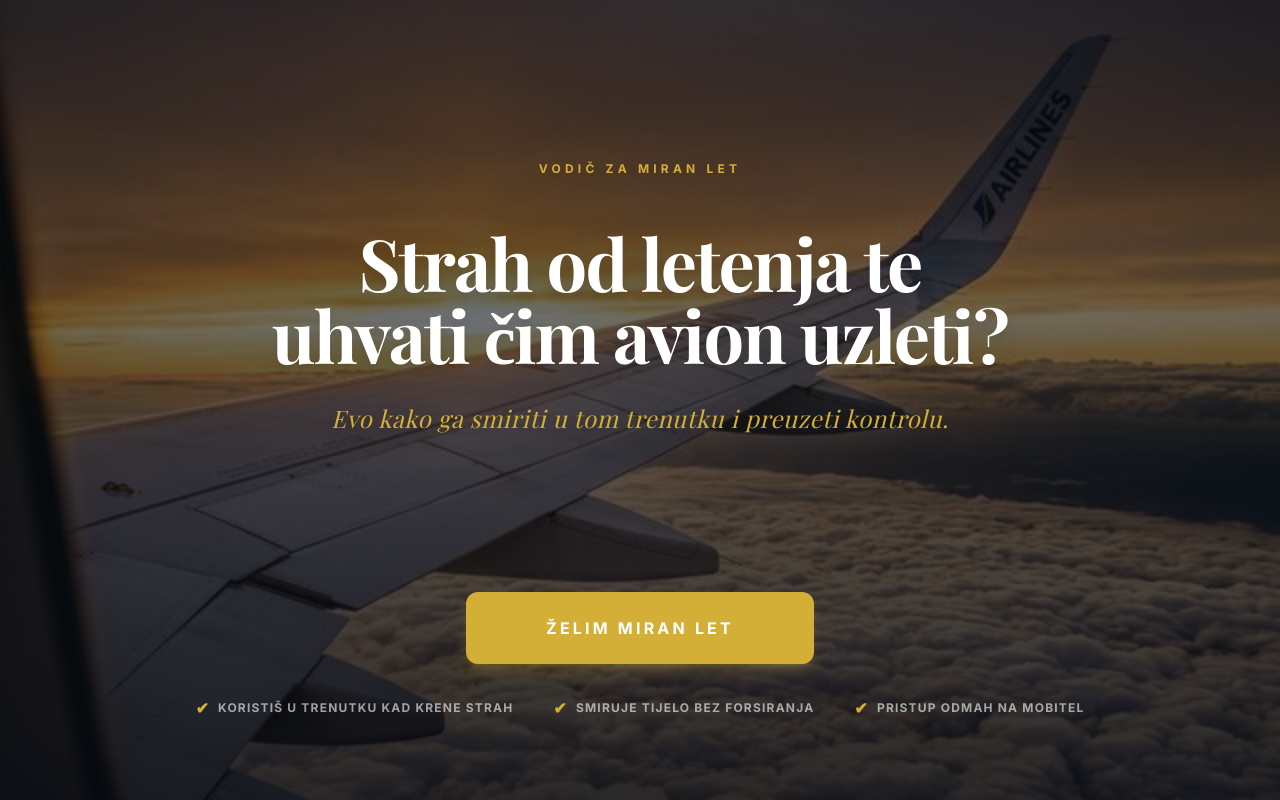
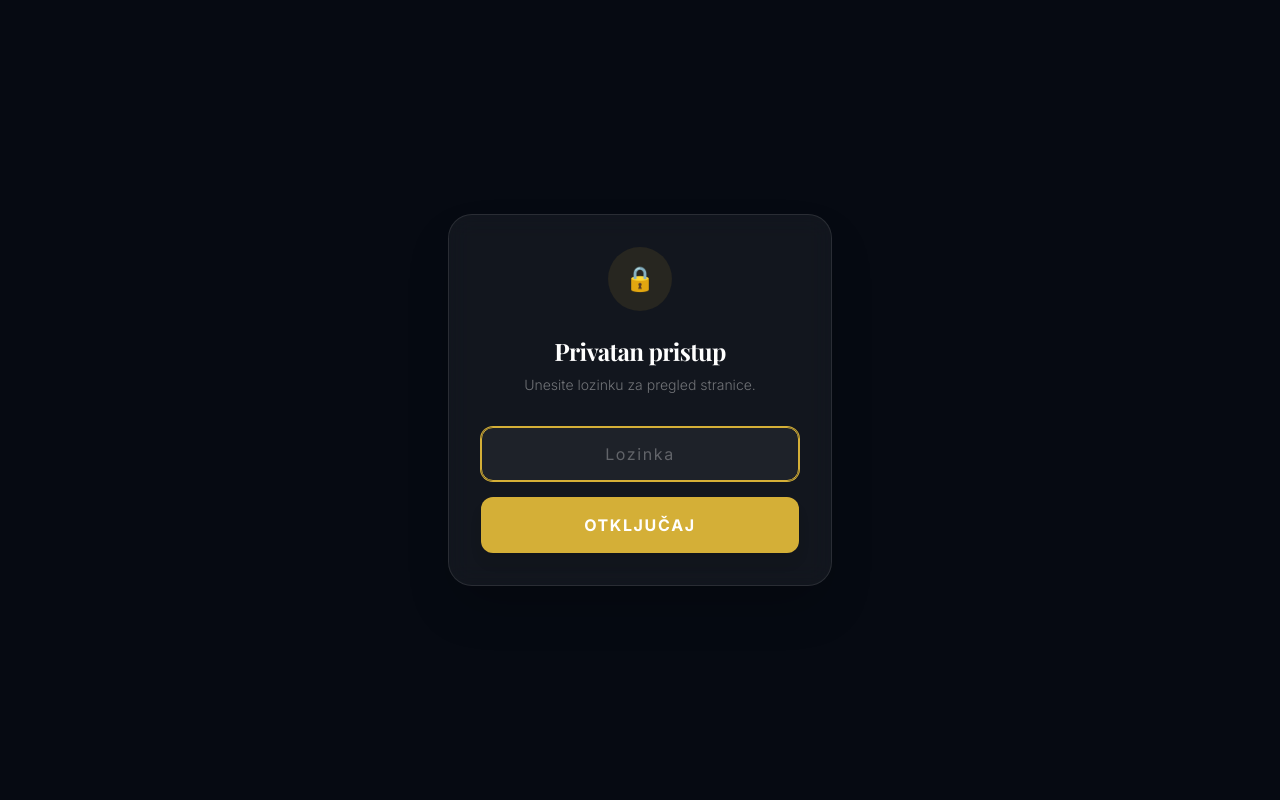
Before and after one commit to branimirbarovic3-ui/miranlet, a React (Vite) app: page / in a window 1280 px wide. Shown: the top 800 px of the page. Built offline with nearby package versions, Linux system fonts and the light colour scheme; a web font is replaced by a local one.

Commit message:
🔒 Added custom password protection screen

```diff
--- a/src/App.jsx
+++ b/src/App.jsx
@@ -1,4 +1,4 @@
-import React from 'react';
+import React, { useState, useEffect } from 'react';
 import Hero from './components/Hero';
 import Problem from './components/Problem';
 import Mechanism from './components/Mechanism';
@@ -10,6 +10,55 @@ import Footer from './components/Footer';
 import SocialProofToast from './components/SocialProofToast';
 
 export default function App() {
+  const [isAuthenticated, setIsAuthenticated] = useState(false);
+  const [password, setPassword] = useState('');
+  const [error, setError] = useState(false);
+
+  useEffect(() => {
+    if (localStorage.getItem('miranlet_auth') === 'true') {
+      setIsAuthenticated(true);
+    }
+  }, []);
+
+  const handleLogin = (e) => {
+    e.preventDefault();
+    if (password === 'brano1957') {
+      localStorage.setItem('miranlet_auth', 'true');
+      setIsAuthenticated(true);
+    } else {
+      setError(true);
+    }
+  };
+
+  if (!isAuthenticated) {
+    return (
+      <div className="min-h-screen bg-[#060A12] flex items-center justify-center p-4 selection:bg-[#D4AF37]/20">
+        <form onSubmit={handleLogin} className="bg-white/5 p-8 rounded-3xl border border-white/10 max-w-sm w-full text-center shadow-2xl backdrop-blur-md">
+          <div className="w-16 h-16 rounded-full bg-[#D4AF37]/10 flex items-center justify-center mx-auto mb-6">
+            <span className="text-[#D4AF37] text-2xl">🔒</span>
+          </div>
+          <h2 className="text-2xl font-serif text-white font-bold mb-2 tracking-tight">Privatan pristup</h2>
+          <p className="text-white/40 text-sm mb-8 font-light">Unesite lozinku za pregled stranice.</p>
+
+          <input
+            type="password"
+            value={password}
+            onChange={(e) => { setPassword(e.target.value); setError(false); }}
+            placeholder="Lozinka"
+            className="w-full bg-white/5 border border-white/10 rounded-xl px-4 py-3.5 text-white placeholder:text-white/30 focus:outline-none focus:border-[#D4AF37] focus:ring-1 focus:ring-[#D4AF37] transition-all text-center tracking-widest mb-4"
+            autoFocus
+          />
+
+          {error && <p className="text-red-400 text-xs mb-4 font-bold">Neispravna lozinka. Pokušajte ponovno.</p>}
+
+          <button type="submit" className="w-full bg-[#D4AF37] hover:bg-[#c5a133] text-white font-bold uppercase tracking-widest py-4 rounded-xl transition-all shadow-lg hover:shadow-xl hover:shadow-[#D4AF37]/20">
+            Otključaj
+          </button>
+        </form>
+      </div>
+    );
+  }
+
   return (
     <div className="bg-[#FAFAF8] min-h-screen font-sans text-[#060A12] antialiased selection:bg-[#D4AF37]/20 selection:text-navy relative overflow-x-hidden">
 
```
